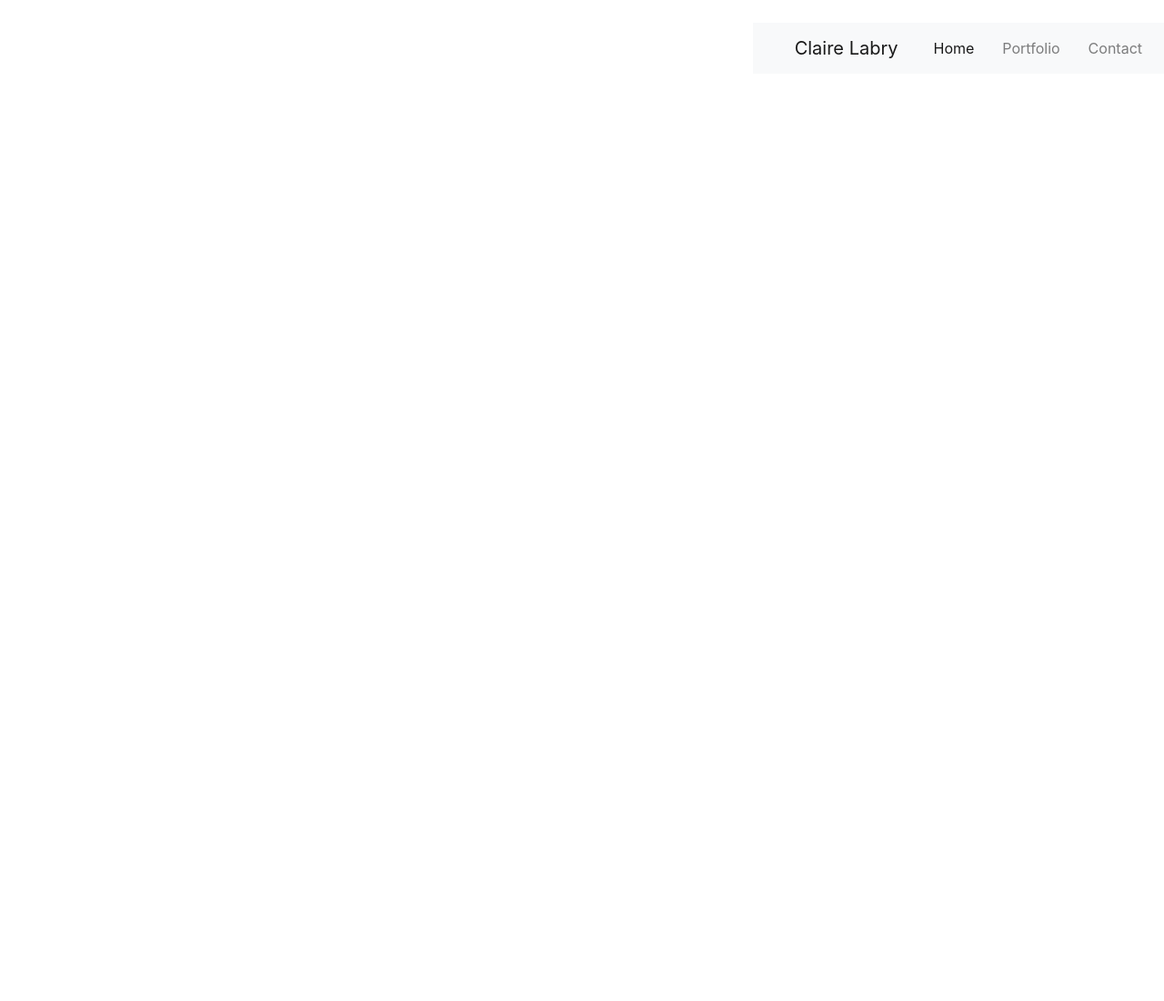
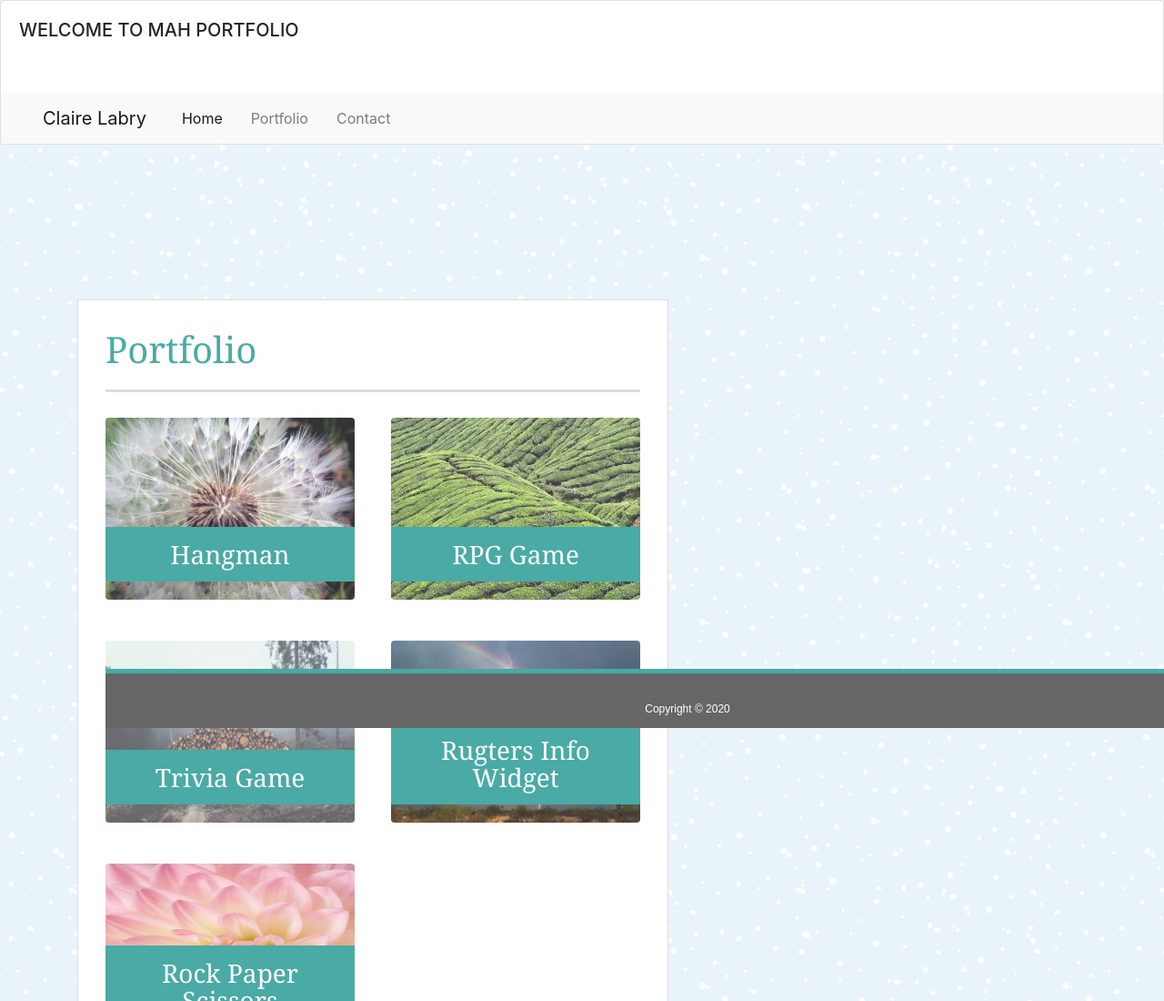
Before and after one commit to claire-labry/Bootstrap-Portfolio, a plain HTML site: page portfolio.html in a window 1280 px wide. Shown: the top 1100 px of the page at 91% size. Before the commit the page ends 800 px from the top, so only its background shows below. Drawn offline with nearby package versions, Linux system fonts and the light colour scheme.

Commit message:
Updated more rows, adjusted my image to float with the content, added some CSS, added a header card.

```diff
--- a/css/style.css
+++ b/css/style.css
@@ -4,6 +4,10 @@ body{
     line-height: 34px;
     color:#777777;
     background-image: url("../images/blue-snow.png");
+    margin-left: 0px;
+    margin-right: 0px;
+    margin-top: 0px;
+    margin-bottom: 0px;
 }
 
 * {
@@ -55,7 +59,7 @@ h3{
     position: fixed;
     z-index: 99;
     width: 100%;
-    margin: 0 0 0 30px;
+    margin: 0;
     overflow: auto;
     color: #ffffff;
     background: #ffffff;
@@ -120,9 +124,53 @@ footer{
     width: 100%;
     max-width: 650px;
     padding: 30px;
-    margin: 0 0 40px;
+    margin: 40px 0 40px 0;
     background: #fff;
     border: 1px solid #ddd;
+}
+
+/* portfolio page */
+
+.work{
+    position: relative;
+    float: left;
+    width: 274px;
+    margin: 20px 0 25px;
+    overflow: auto;
+}
+
+.work:nth-child(even){
+    margin-right: 40px;
+}
+
+.work img {
+    width: 100%;
+    border: 0 none;
+    opacity: 0.8;
+    height: 200px;
+}
+
+.work h3{
+    position: absolute;
+    bottom: 20px;
+    width: 100%;
+    padding: 15px;
+    margin-bottom: 0;
+    font-weight: 300;
+    line-height: 30px;
+    color: #ffffff;
+    text-align: center;
+    background: #4aaaa5;
+    border-bottom: 0;
+
+}
+
+.auth-image{
+    float: left;
+    width: 200px;
+    height: auto;
+    margin-top: 10px;
+    margin-right: 25px;
 }
 
 /* contact page */
@@ -133,6 +181,11 @@ footer{
 
 #contact-form li{
 margin: 10px;
+}
+
+#message{
+    height: 200px;
+    clear: both;
 }
 
 label,
@@ -150,7 +203,6 @@ textarea{
     height: 35px;
     padding: 0 10px;
     font-size: 14px;
-    border: 1px solid #ddd;
 }
 
 textarea{
@@ -165,3 +217,16 @@ input[type=submit]{
     background: #4aaaa5;
     border: 0 none;
 }
+
+/* Footer */
+footer{
+    color: #ffffff;
+    font-family: 'Arial', 'Helvetica Neue', Helvetica, sans-serif;
+    background-color: #666666;
+    border-top: #4aaaa4 5px solid;
+    text-align: center;
+    position: fixed;
+    width:100%;
+    top:auto;
+    bottom:0px;
+}
--- a/portfolio.html
+++ b/portfolio.html
@@ -4,11 +4,19 @@
     <!-- Required meta tags -->
     <meta charset="utf-8">
     <title>Claire Labry | Portfolio</title>
+
     <meta name="viewport" content="width=device-width, initial-scale=1, shrink-to-fit=no">
     <link rel="stylesheet" href="css/style.css">
-    </head>
+
     <!-- Bootstrap CSS -->
     <link rel="stylesheet" href="https://stackpath.bootstrapcdn.com/bootstrap/4.4.1/css/bootstrap.min.css" integrity="sha384-Vkoo8x4CGsO3+Hhxv8T/Q5PaXtkKtu6ug5TOeNV6gBiFeWPGFN9MuhOf23Q9Ifjh" crossorigin="anonymous">
+    </head>
+
+    <body>
+      <div class="card">
+        <div class="card-body">
+          <h5 class="card-title">WELCOME TO MAH PORTFOLIO</h5>
+        </div>
         <nav class="navbar navbar-expand-lg navbar-light bg-light">
           <a class="navbar-brand" href="index.html">Claire Labry</a>
           <button class="navbar-toggler" type="button" data-toggle="collapse" data-target="#navbarNav" aria-controls="navbarNav" aria-expanded="false" aria-label="Toggle navigation">
@@ -28,7 +36,44 @@
             </ul>
           </div>
         </nav>
+      </div>
 
-  <body>
+      <div id="main-container" class="container">
+        <section class="main-section">
+           <h1>Portfolio</h1>
+
+
+            <div class="work">
+                <img src="Images/hangman.jpg" class="rounded float-left" alt="hangman">
+
+               <h3>Hangman</h3>
+           </div>
+           <div class="work">
+               <img src="Images/rpggame.jpg" class="rounded float-right" alt="RPG Game">
+
+               <h3>RPG Game</h3>
+            </div>
+           <div class="work">
+               <img src="Images/triviagame.jpeg" class="rounded float-left" alt="Trivia Game">
+
+           <h3>Trivia Game</h3>
+       </div>
+       <div class="work">
+           <img src="Images/rutgerinfowidget.jpeg" class="rounded float-right" alt="Rugters Info Widget">
+
+           <h3>Rugters Info Widget</h3>
+       </div>
+       <div class="work">
+           <img src="Images/rockpaperscissors.jpg" class="rounded float-left" alt="Rock Paper Scissors">
+
+           <h3>Rock Paper Scissors</h3>
+       </div>
+
+        <footer>
+        <div class="container">
+        Copyright &copy; 2020
+         </div>
+        </footer>
+
   </body>
 </html>
```
Also changed, not shown: contact.html (+44 -5 lines), index.html (+32 -7 lines), Images/blue-snow.png (added), Images/blue-snow/readme.txt (added), Images/hangman.jpg (added), Images/rockpaperscissors.jpg (added), Images/rpggame.jpg (added), Images/rutgerinfowidget.jpeg (added), Images/triviagame.jpeg (added), 2 other files. Lines whose indentation alone changed are shown as unchanged.
